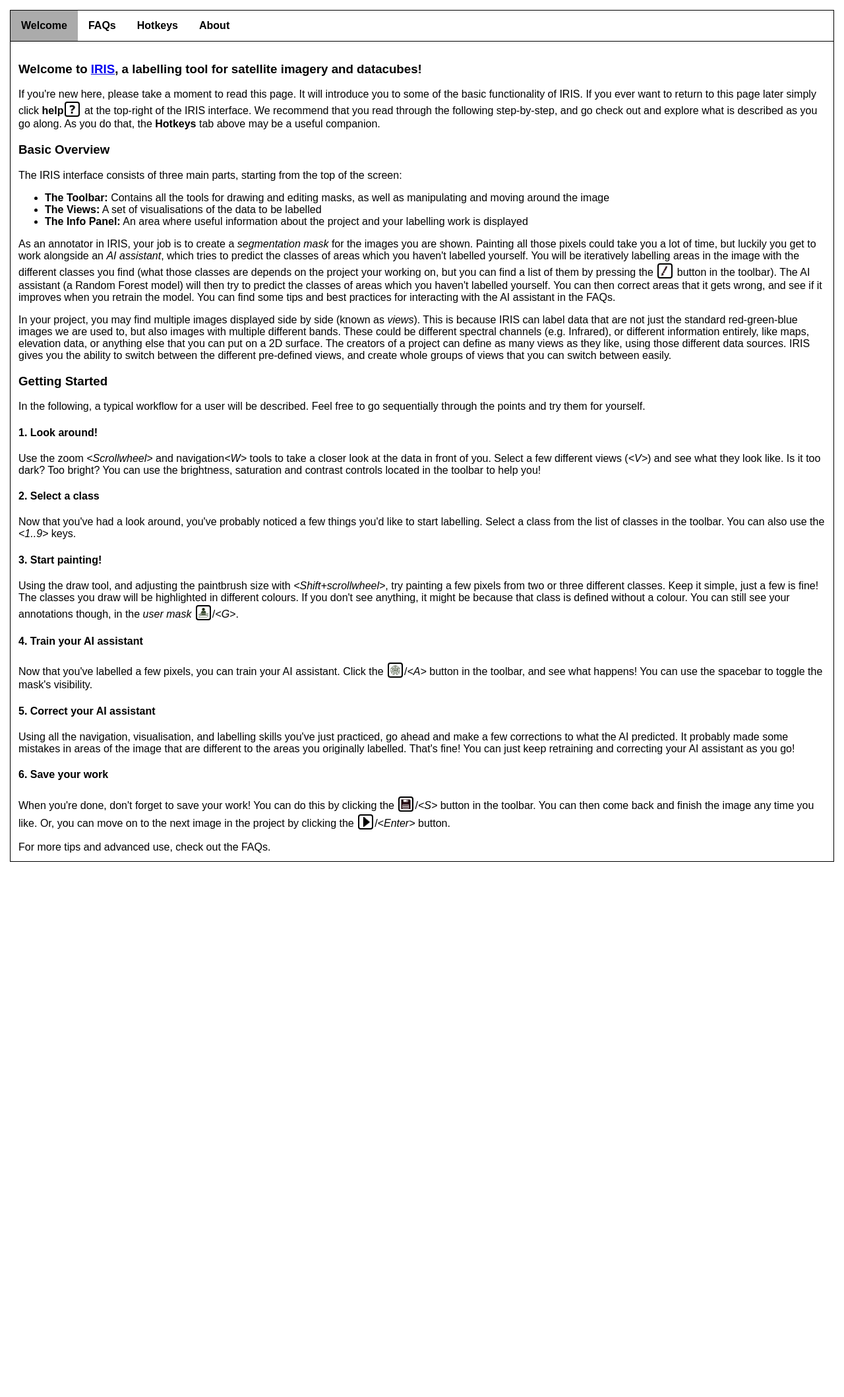
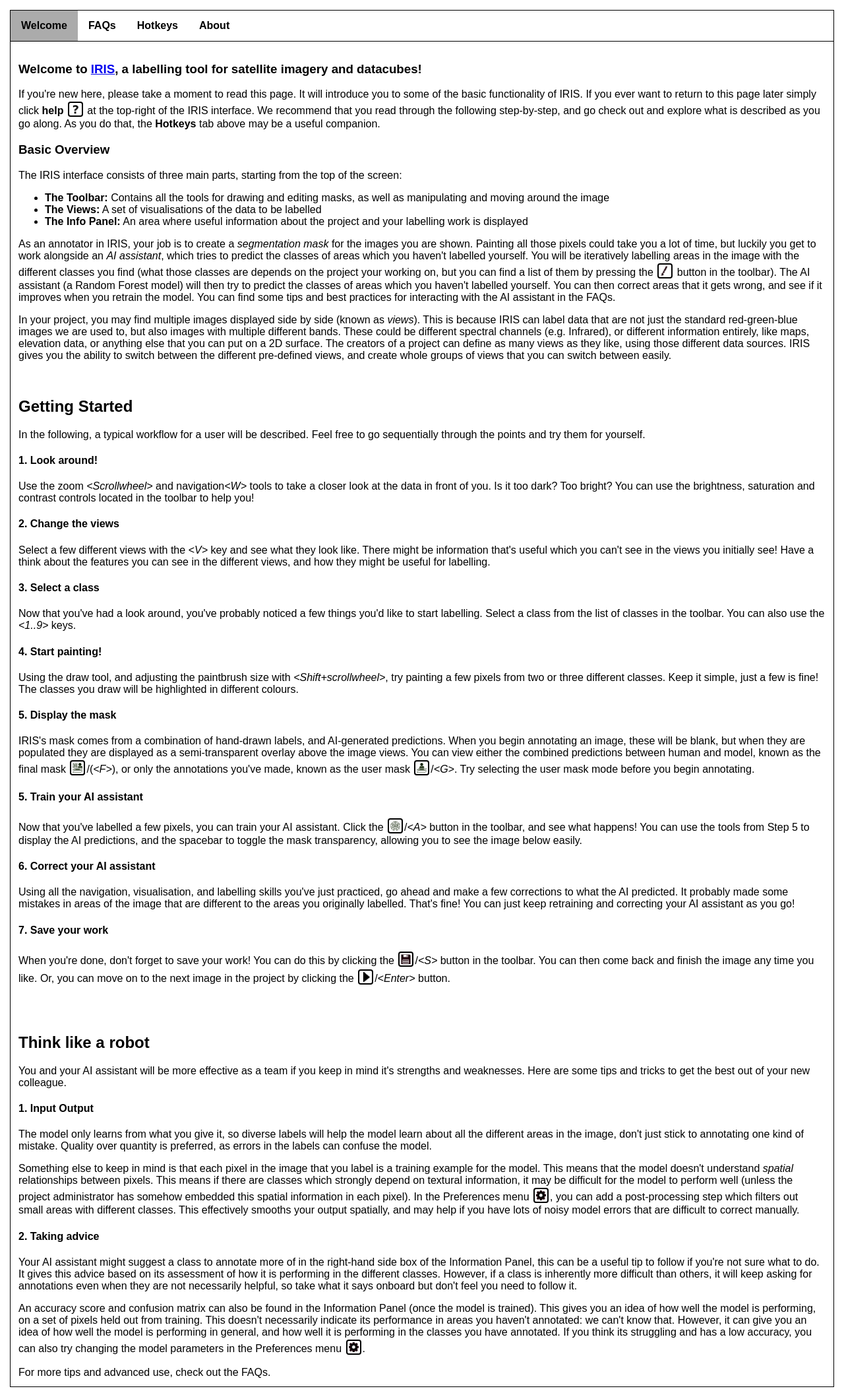
Before and after one commit to ESA-PhiLab/iris, a Flask app: template iris/help/templates/help.html in a window 1280 px wide. Shown: the whole page at 66% size. Before the commit the page ends 1306 px from the top, so only its background shows below. Run offline with Flask 2, Linux system fonts and the light colour scheme; the template is opened without the code that fills it, so the values that code supplies are empty; parts of the project's set-up code (start-up, migrations or seed data) failed here and were passed over.

Commit message:
Extend help menu more

```diff
--- a/iris/help/templates/help.html
+++ b/iris/help/templates/help.html
@@ -23,7 +23,7 @@
         <p>
         If you're new here, please take a moment to read this page. It will introduce you to some
         of the basic functionality of IRIS. If you ever want to return to this page later simply
-        click <b>help</b><button class="icon_button" onclick=""><img src="{{url_for('segmentation.static', filename='icons/help.png')}}" height="15" width="15"/></button>
+        click <b>help</b> <button class="icon_button" onclick=""><img src="{{url_for('segmentation.static', filename='icons/help.png')}}" height="15" width="15"/></button>
         at the top-right of the IRIS interface. We recommend that you read through the following step-by-step, and go check out and explore what is described as you go along.
         As you do that, the <b>Hotkeys</b> tab above may be a useful companion.
         </p>
@@ -55,47 +55,92 @@
             different pre-defined views, and create whole groups of views that you can switch between easily.
         </p>
 
-
-        <h3>Getting Started</h3>
+        <br>
+        <h2>Getting Started</h2>
 
         <p>In the following, a typical workflow for a user will be described. Feel free to go sequentially through the points and try them for yourself.</p>
 
         <h4>1. Look around!</h4>
         <p>
-            Use the zoom <span class='key'>Scrollwheel</span> and navigation<span class='key'>W</span> tools to take a closer look at the data in front of you. Select a few different views (<span class='key'>V</span>)
-            and see what they look like. Is it too dark? Too bright? You can use the brightness, saturation and contrast controls located in the toolbar to help you!
+            Use the zoom <span class='key'>Scrollwheel</span> and navigation<span class='key'>W</span> tools to take a closer look at the data in front of you. Is it too dark? Too bright? You can use the brightness, saturation and contrast controls located in the toolbar to help you!
         </p>
 
-        <h4>2. Select a class</h4>
+        <h4>2. Change the views</h4>
+        <p>
+        Select a few different views with the <span class='key'>V</span> key and see what they look like. There might be information that's useful which you can't see in the views you
+        initially see! Have a think about the features you can see in the different views, and how they might be useful for labelling.
+        </p>
+
+        <h4>3. Select a class</h4>
         <p>
             Now that you've had a look around, you've probably noticed a few things you'd like to start labelling. Select a class from the list of classes in the toolbar. You can also use the <span class='key'>1..9</span> keys.
         </p>
 
-        <h4>3. Start painting!</h4>
+        <h4>4. Start painting!</h4>
         <p>
             Using the draw tool, and adjusting the paintbrush size with <span class='key'>Shift+scrollwheel</span>, try painting a few pixels from two or three different classes. Keep it simple, just a few is fine! The classes
-            you draw will be highlighted in different colours. If you don't see anything, it might be because that class is defined without a colour. You can still see your annotations though, in the <i>user mask</i>
-            <button class="icon_button" onclick=""><img src="{{url_for('segmentation.static', filename='icons/mask_user.png')}}" height="15" width="15"/></button>/<span class='key'>G</span>.
+            you draw will be highlighted in different colours.
         </p>
 
-        <h4>4. Train your AI assistant</h4>
+        <h4>5. Display the mask</h4>
+        <p>
+            IRIS's mask comes from a combination of hand-drawn labels, and AI-generated predictions. When you begin annotating an image, these will be blank, but when they are populated they are displayed as a semi-transparent overlay above
+            the image views. You can view either the combined predictions between human and model, known as the final mask <button class="icon_button" onclick=""><img src="{{url_for('segmentation.static', filename='icons/mask_final.png')}}" height="15" width="15"/></button>/(<span class='key'>F</span>),
+            or only the annotations you've made, known as the user mask <button class="icon_button" onclick=""><img src="{{url_for('segmentation.static', filename='icons/mask_user.png')}}" height="15" width="15"/></button>/<span class='key'>G</span>.
+            Try selecting the user mask mode before you begin annotating.
+        </p>
+
+        <h4>5. Train your AI assistant</h4>
         <p>
             Now that you've labelled a few pixels, you can train your AI assistant. Click the <button class="icon_button" onclick=""><img src="{{url_for('segmentation.static', filename='icons/ai.png')}}" height="15" width="15"/></button>/<span class='key'>A</span>
-            button in the toolbar, and see what happens! You can use the spacebar to toggle the mask's visibility.
+            button in the toolbar, and see what happens! You can use the tools from Step 5 to display the AI predictions, and the spacebar to toggle the mask transparency, allowing you to see the image below easily.
         </p>
 
-        <h4>5. Correct your AI assistant</h4>
+        <h4>6. Correct your AI assistant</h4>
         <p>
             Using all the navigation, visualisation, and labelling skills you've just practiced, go ahead and make a few corrections to what the AI predicted. It probably made some mistakes in areas of the image that are
             different to the areas you originally labelled. That's fine! You can just keep retraining and correcting your AI assistant as you go!
         </p>
 
-        <h4>6. Save your work</h4>
+        <h4>7. Save your work</h4>
         <p>
             When you're done, don't forget to save your work! You can do this by clicking the <button class="icon_button" onclick=""><img src="{{url_for('segmentation.static', filename='icons/save_mask.png')}}" height="15" width="15"/></button>/<span class='key'>S</span>
             button in the toolbar. You can then come back and finish the image any time you like. Or, you can move on to the next image in the project by clicking the <button class="icon_button" onclick=""><img src="{{url_for('segmentation.static', filename='icons/next.png')}}" height="15" width="15"/></button>/<span class='key'>Enter</span>
             button.
         </p>
+
+        <br><br>
+        <h2>Think like a robot</h2>
+        <p>
+            You and your AI assistant will be more effective as a team if you keep in mind it's strengths and weaknesses. Here are some tips and tricks to get the best out of your new colleague.
+        </p>
+
+        <h4>1. Input Output</h4>
+        <p>
+            The model only learns from what you give it, so diverse labels will help the model learn about all the different areas in the image, don't just stick to annotating one kind of mistake. Quality over quantity is preferred,
+            as errors in the labels can confuse the model.
+        </p>
+
+        <p>
+            Something else to keep in mind is that each pixel in the image that you label is a training example for the model. This means that the model doesn't understand <i>spatial</i> relationships between pixels. This means if there
+            are classes which strongly depend on textural information, it may be difficult for the model to perform well (unless the project administrator has somehow embedded this spatial information in each pixel). In the Preferences menu
+            <button class="icon_button" onclick=""><img src="{{url_for('segmentation.static', filename='icons/preferences.png')}}" height="15" width="15"/></button>, you can add a post-processing step which filters out small areas with
+            different classes. This effectively smooths your output spatially, and may help if you have lots of noisy model errors that are difficult to correct manually.
+        </p>
+        <h4>2. Taking advice</h4>
+
+        <p>
+            Your AI assistant might suggest a class to annotate more of in the right-hand side box of the Information Panel, this can be a useful tip to follow if you're not sure what to do. It gives this advice based on its assessment of how it
+            is performing in the different classes. However, if a class is inherently more difficult than others, it will keep asking for annotations even when they are not necessarily helpful, so take what it says onboard but don't feel you need to follow it.
+        </p>
+        <p>
+            An accuracy score and confusion matrix can also be found in the Information Panel (once the model is trained). This gives you an idea of how well the model is performing, on a set of pixels held out from training. This doesn't necessarily indicate
+            its performance in areas you haven't annotated: we can't know that. However, it can give you an idea of how well the model is performing in general, and how well it is performing in the classes you have annotated. If you think its struggling and has
+            a low accuracy, you can also try changing the model parameters in the Preferences menu <button class="icon_button" onclick=""><img src="{{url_for('segmentation.static', filename='icons/preferences.png')}}" height="15" width="15"/></button>.
+        </p>
+
+
+
 
         For more tips and advanced use, check out the FAQs.
 
@@ -124,14 +169,14 @@
         </p>
 
         <p>
-            If there is still nothing showing, then make sure you are using the <i>draw tool</i><button class="icon_button" onclick=""><img src="{{url_for('segmentation.static', filename='icons/pencil.png')}}" height="15" width="15"/></button><b>/</b><span class="key">D</span>, and
+            If there is still nothing showing, then make sure you are using the <i>draw tool</i> <button class="icon_button" onclick=""><img src="{{url_for('segmentation.static', filename='icons/pencil.png')}}" height="15" width="15"/></button><b>/</b><span class="key">D</span>, and
             that your mask is is set to be visible <button class="icon_button" onclick=""><img src="{{url_for('segmentation.static', filename='icons/show_mask.png')}}" height="15" width="15"/></button><b>/</b><span class="key">Space</span>
         </p>
 
         <h3>How can I change the size of the pencil?</h3>
         Press <span class="key">Shift</span> while scrolling the mouse wheel.
         <h3>I would like to undo some changes. How can I do that?</h3>
-        Use either the undo<button class="icon_button" onclick=""><img src="{{url_for('segmentation.static', filename='icons/undo.png')}}" height="15" width="15"/></button><b>/</b><span class="key">U</span> command  or the eraser<button class="icon_button" onclick=""><img src="{{url_for('segmentation.static', filename='icons/eraser.png')}}" height="15" width="15"/></button>/<span class="key">E</span>.
+        Use either the undo <button class="icon_button" onclick=""><img src="{{url_for('segmentation.static', filename='icons/undo.png')}}" height="15" width="15"/></button><b>/</b><span class="key">U</span> command  or the eraser <button class="icon_button" onclick=""><img src="{{url_for('segmentation.static', filename='icons/eraser.png')}}" height="15" width="15"/></button>/<span class="key">E</span>.
         <h3>How can I select another class for drawing?</h3>
         Use either the number hotkeys (<span class="key">1..9</span>) or click <button class="icon_button" onclick="dialogue_class_selection();"><img src="{{url_for('segmentation.static', filename='icons/class.png')}}" height="15" width="15"/></button> in the toolbar.
 
@@ -141,7 +186,7 @@
         <h3>Does IRIS save my progress when I leave?</h3>
         It is possible to lose your progress whilst annotating in IRIS, if you navigate away from the page or close the browser without doing one of the following:
         <ul>
-            <li>Clicking save<button class="icon_button" onclick=""><img src="{{url_for('segmentation.static', filename='icons/save_mask.png')}}" height="15" width="15"/></button> at the top-left of the IRIS interface. This will allow you to come back to the same image and mask later, as if you had never stopped working on it.</li>
+            <li>Clicking save <button class="icon_button" onclick=""><img src="{{url_for('segmentation.static', filename='icons/save_mask.png')}}" height="15" width="15"/></button> at the top-left of the IRIS interface. This will allow you to come back to the same image and mask later, as if you had never stopped working on it.</li>
             <li>Going to the next or previous image.</li>
         </ul>
         <h3>How are images ordered?</h3>
```
